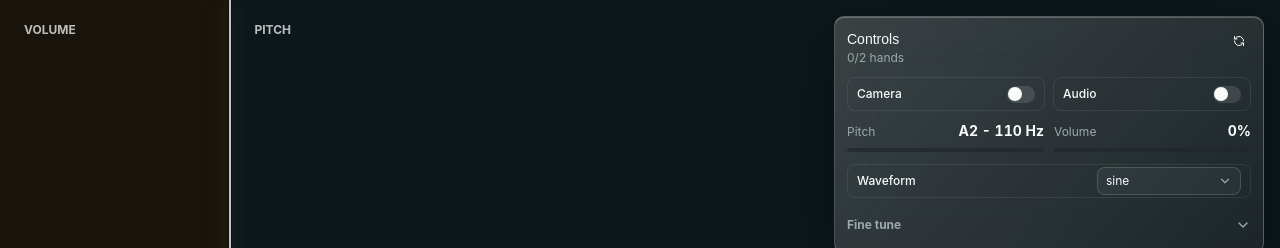
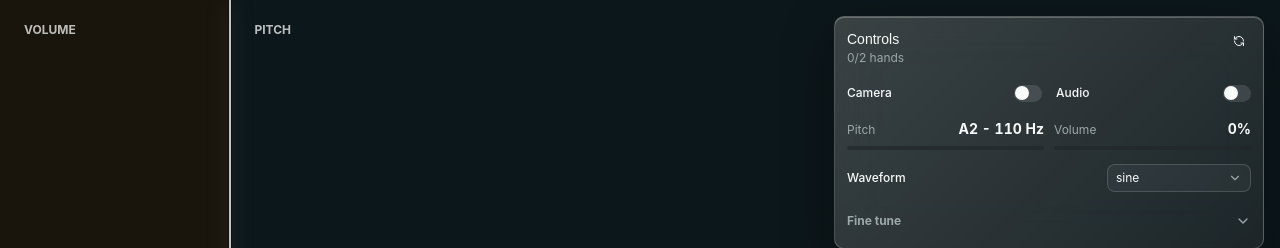
Before and after one commit to sichengchen/theremin, a React (Vite) app: page / in a window 1280 px wide. Shown: the top 248 px of the page. Built offline with nearby package versions, Linux system fonts and the light colour scheme.

Commit message:
fix: flatten control dock rows

```diff
--- a/src/styles.css
+++ b/src/styles.css
@@ -273,19 +273,17 @@ button:not(:disabled) {
 .switch-grid {
   display: grid;
   grid-template-columns: repeat(2, minmax(0, 1fr));
-  gap: 8px;
+  gap: 14px;
 }
 
 .switch-row,
 .select-row {
   display: flex;
-  min-height: 34px;
+  min-height: 32px;
   align-items: center;
   justify-content: space-between;
-  gap: 10px;
-  border: 1px solid color-mix(in oklch, var(--border), transparent 24%);
-  border-radius: var(--radius-md);
-  padding: 0 9px;
+  gap: 12px;
+  padding: 0;
 }
 
 .switch-row[data-disabled="true"] {
```
